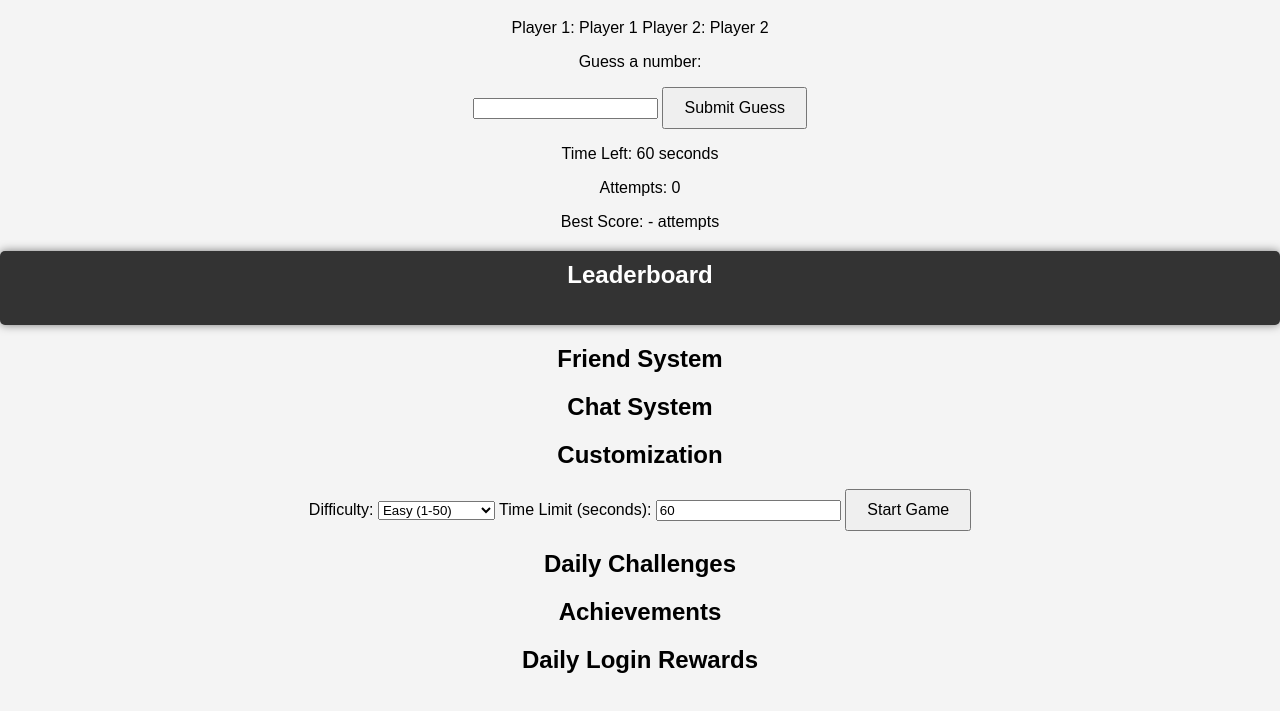
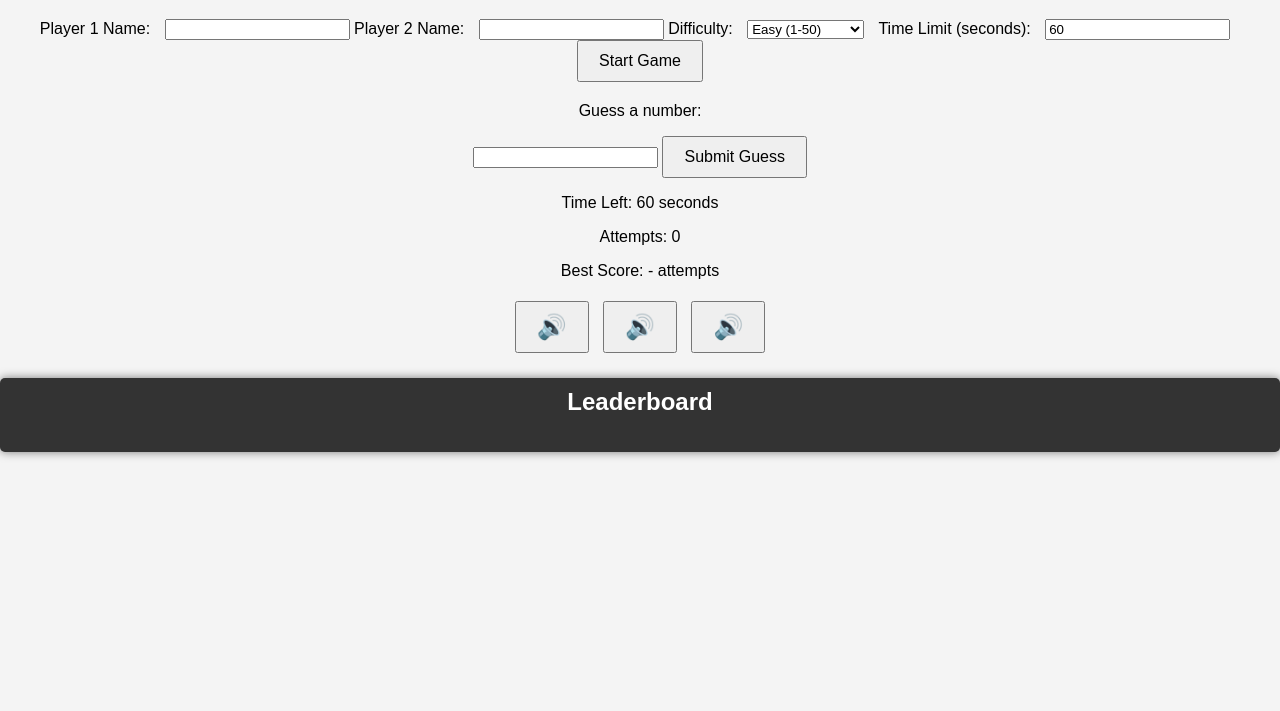
Before and after one commit to iVGeek/The_Web_Number_Guessing_Game, a plain HTML site: page index.html in a window 1280 px wide. Shown: the part 61-772 px from the top of the page. Drawn offline with Linux system fonts and the light colour scheme.

Commit message:
Update index.html

```diff
--- a/index.html
+++ b/index.html
@@ -8,86 +8,40 @@
 </head>
 <body>
     <h1>Guess the Number Game</h1>
-
-    <!-- Player Names with Colors -->
-    <div class="player-names">
-        <span class="player player1"><span class="player-name">Player 1</span>:</span>
-        <span class="player-name" id="player1Name">Player 1</span>
-        <span class="player player2"><span class="player-name">Player 2</span>:</span>
-        <span class="player-name" id="player2Name">Player 2</span>
-    </div>
-
-    <!-- Game Interface -->
-    <div class="game">
-        <p>Guess a number:</p>
-        <div class="guess">
-            <input type="number" id="guessField" class="guess-field">
-            <button id="guessSubmit" class="guess-submit">Submit Guess</button>
-        </div>
-        <p class="message"></p>
-        <p>Time Left: <span id="timeLeft">60</span> seconds</p>
-        <p>Attempts: <span id="attempts">0</span></p>
-        <p>Best Score: <span id="bestScore">-</span> attempts</p>
-    </div>
-
-    <!-- Leaderboard -->
-    <div class="leaderboard">
-        <h2>Leaderboard</h2>
-        <ul id="leaderboardList">
-            <!-- Leaderboard entries will be added dynamically -->
-        </ul>
-    </div>
-
-    <!-- Friend System -->
-    <div class="friend-system">
-        <h2>Friend System</h2>
-        <!-- Add friend system elements here -->
-    </div>
-
-    <!-- Chat System -->
-    <div class="chat-system">
-        <h2>Chat System</h2>
-        <!-- Add chat system elements here -->
-    </div>
-
-    <!-- Customization Options -->
-    <div class="customization">
-        <h2>Customization</h2>
+    <!-- Add input fields for player names -->
+    <div class="settings">
+        <label for="player1Name">Player 1 Name:</label>
+        <input type="text" id="player1Name">
+        <label for="player2Name">Player 2 Name:</label>
+        <input type="text" id="player2Name">
         <label for="difficulty">Difficulty:</label>
-        <select id="difficulty" class="custom-select">
+        <select id="difficulty">
             <option value="easy">Easy (1-50)</option>
             <option value="medium">Medium (1-100)</option>
             <option value="hard">Hard (1-500)</option>
         </select>
         <label for="timeLimit">Time Limit (seconds):</label>
-        <input type="number" id="timeLimit" value="60" class="custom-input">
-        <button id="startButton" class="custom-button">Start Game</button>
+        <input type="number" id="timeLimit" value="60">
+        <button id="startButton">Start Game</button>
     </div>
-
-    <!-- Daily Challenges -->
-    <div class="daily-challenges">
-        <h2>Daily Challenges</h2>
-        <ul>
-            <!-- Add daily challenges dynamically -->
-        </ul>
+    <p>Guess a number:</p>
+    <input type="number" id="guessField">
+    <button id="guessSubmit">Submit Guess</button>
+    <p class="message"></p>
+    <p>Time Left: <span id="timeLeft">60</span> seconds</p>
+    <p>Attempts: <span id="attempts">0</span></p>
+    <p>Best Score: <span id="bestScore">-</span> attempts</p>
+    <audio id="correctSound" src="correct.mp3"></audio>
+    <audio id="wrongSound" src="wrong.mp3"></audio>
+    <audio id="gameOverSound" src="gameover.mp3"></audio>
+    <button id="soundToggle" class="sound-icon correct-sound">&#128266;</button>
+    <button id="wrongToggle" class="sound-icon wrong-sound">&#128266;</button>
+    <button id="gameOverToggle" class="sound-icon game-over-sound">&#128266;</button>
+    <div class="leaderboard">
+        <h2>Leaderboard</h2>
+        <ol id="leaderboardList">
+        </ol>
     </div>
-
-    <!-- Achievements -->
-    <div class="achievements">
-        <h2>Achievements</h2>
-        <ul>
-            <!-- Add achievements dynamically -->
-        </ul>
-    </div>
-
-    <!-- Daily Login Rewards -->
-    <div class="daily-login-rewards">
-        <h2>Daily Login Rewards</h2>
-        <ul>
-            <!-- Add daily login rewards dynamically -->
-        </ul>
-    </div>
-
     <script src="script.js"></script>
 </body>
 </html>
```
